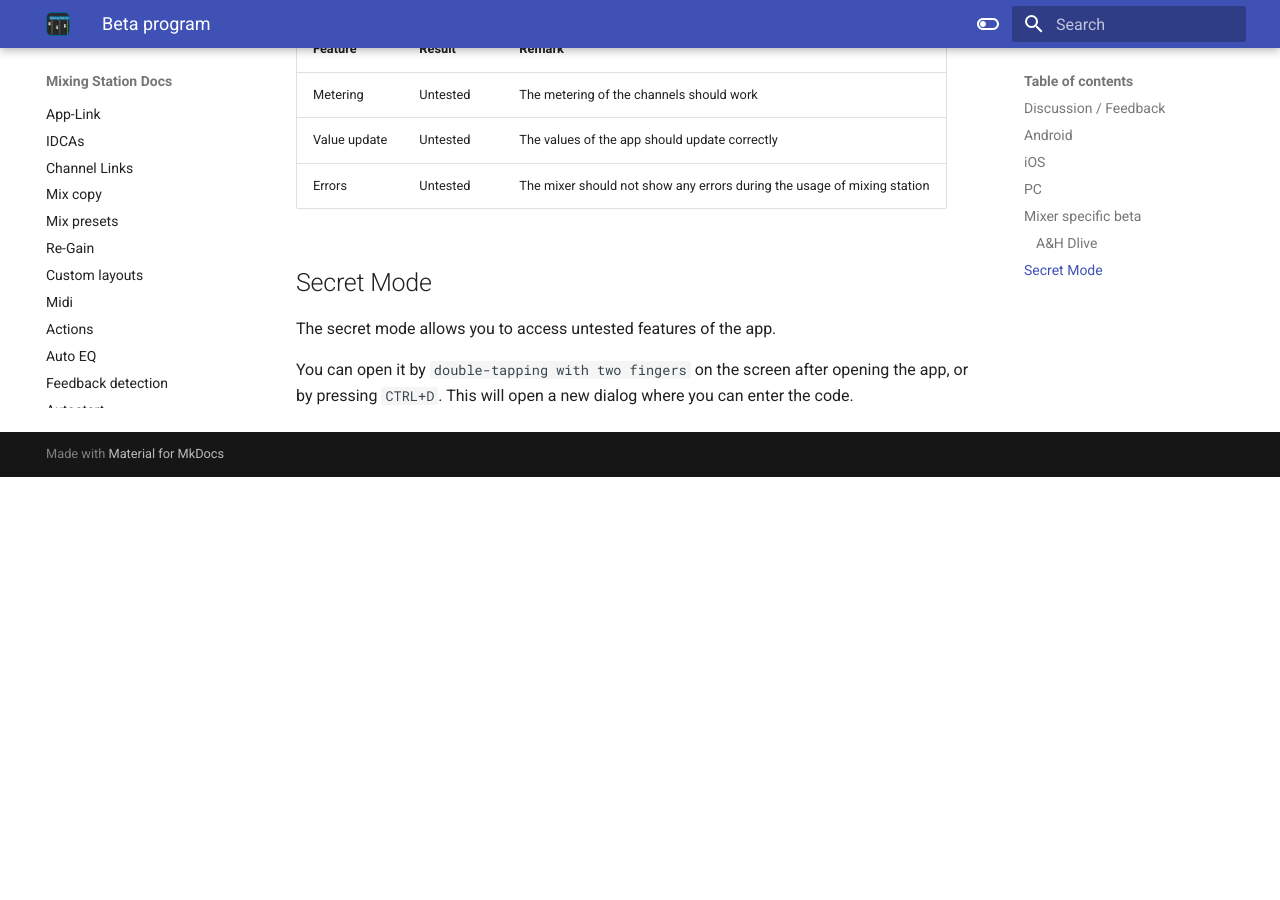
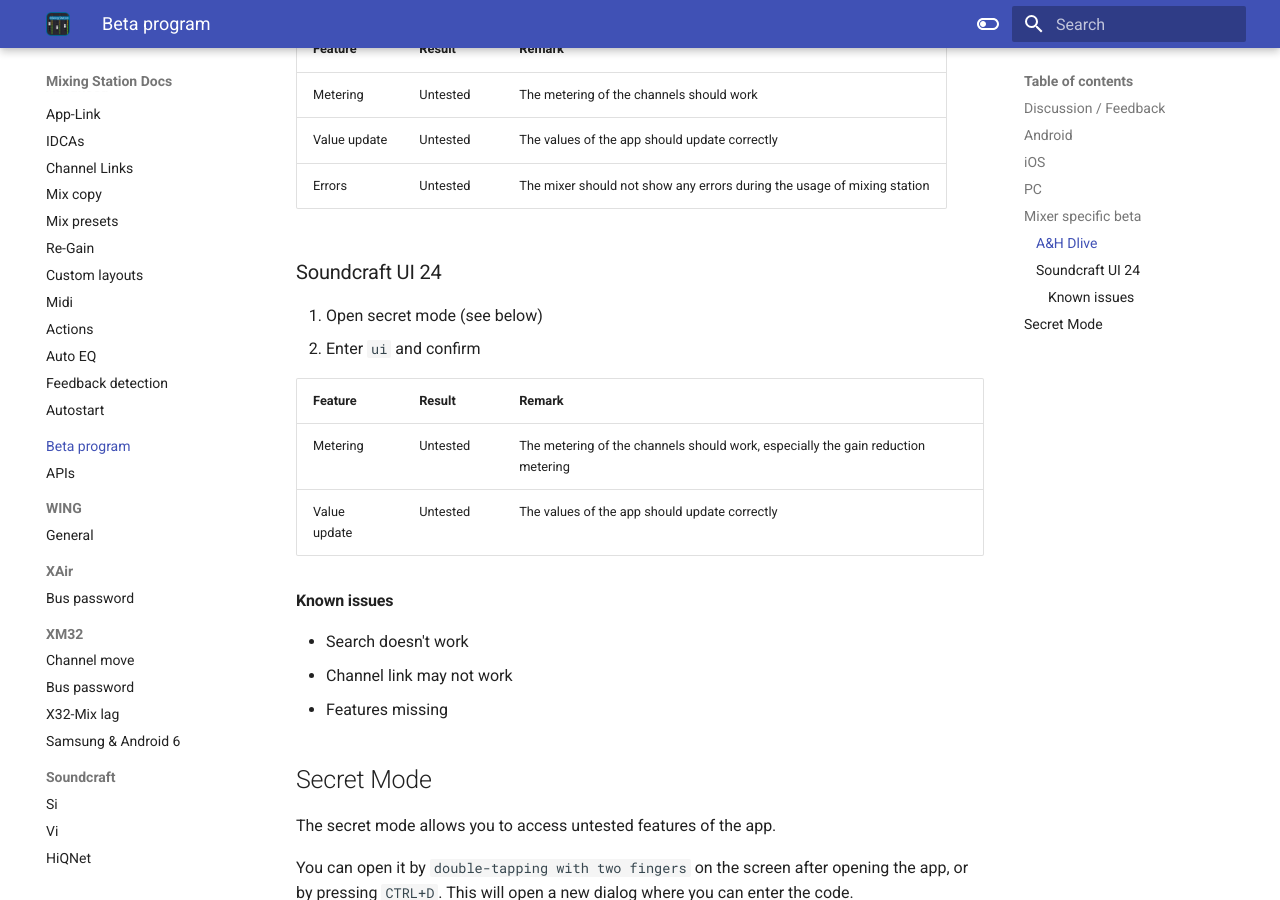
Before and after one commit to davidgiga1993/mixing-station-docs, an MkDocs documentation site: the page built from docs/beta.md, in a window 1280 px wide and 900 px high, scrolled down 1523 px. Built offline with MkDocs 1.6.1 and Material for MkDocs 9.7.7, drawn with Linux system fonts in a browser that asks for light colours; before the commit the page ends 2000 px from its top, so only the background shows below that.

Commit message:
feat: soundcraft ui 24 beta test

```diff
--- a/docs/beta.md
+++ b/docs/beta.md
@@ -57,6 +57,22 @@
 | Value update | Untested | The values of the app should update correctly                           |
 | Errors       | Untested | The mixer should not show any errors during the usage of mixing station |
 
+### Soundcraft UI 24
+
+1. Open secret mode (see below)
+2. Enter `ui` and confirm
+
+| Feature      | Result   | Remark                                                                           |
+|--------------|----------|----------------------------------------------------------------------------------|
+| Metering     | Untested | The metering of the channels should work, especially the gain reduction metering |
+| Value update | Untested | The values of the app should update correctly                                    |
+
+#### Known issues
+
+- Search doesn't work
+- Channel link may not work
+- Features missing
+
 ## Secret Mode
 The secret mode allows you to access untested features of the app.
 
```
